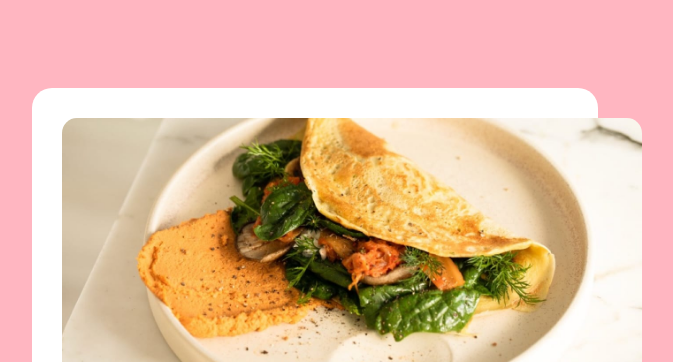
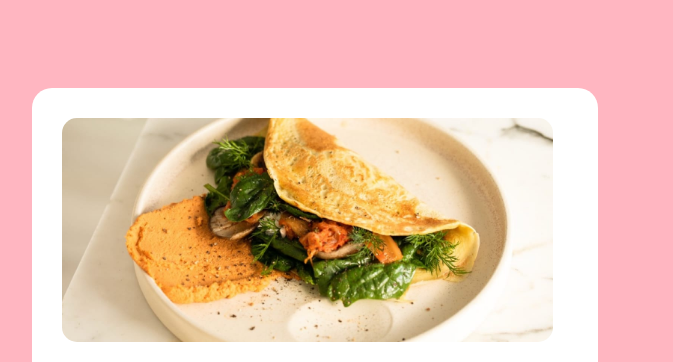
Before and after one commit to nafisa090/Recipe__page, a plain HTML site: page index1.html in a window 1280 px wide. Shown: the top 362 px of the page, without its empty margins (325-998 px from the left). Drawn offline with Linux system fonts and the light colour scheme.

Commit message:
max-width on image done

```diff
--- a/index.css
+++ b/index.css
@@ -5,6 +5,7 @@ body {
 
 img {
   border-radius: 15px;
+  max-width: 97%;
 }
 
 div {
--- a/index1.html
+++ b/index1.html
@@ -8,7 +8,7 @@
   </head>
   <body>
     <div>
-      <img src="./image-omelette.jpeg" alt="image-omelette" width="580px" />
+      <img src="./image-omelette.jpeg" alt="image-omelette" />
       <h1>Simple Omelette Recipe</h1>
       <p>
         An easy and quick dish, perfect for any meal. This classic omelette
```
